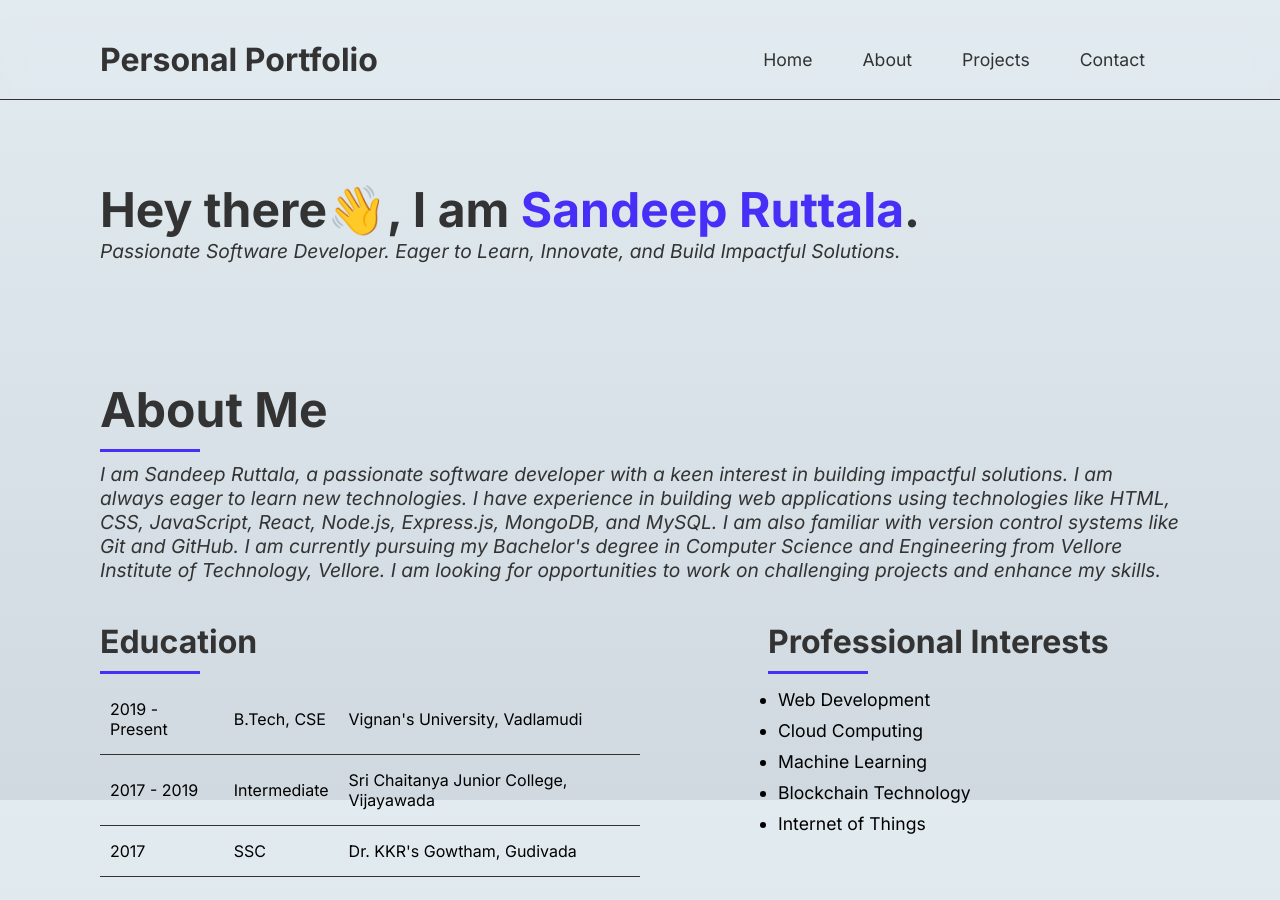
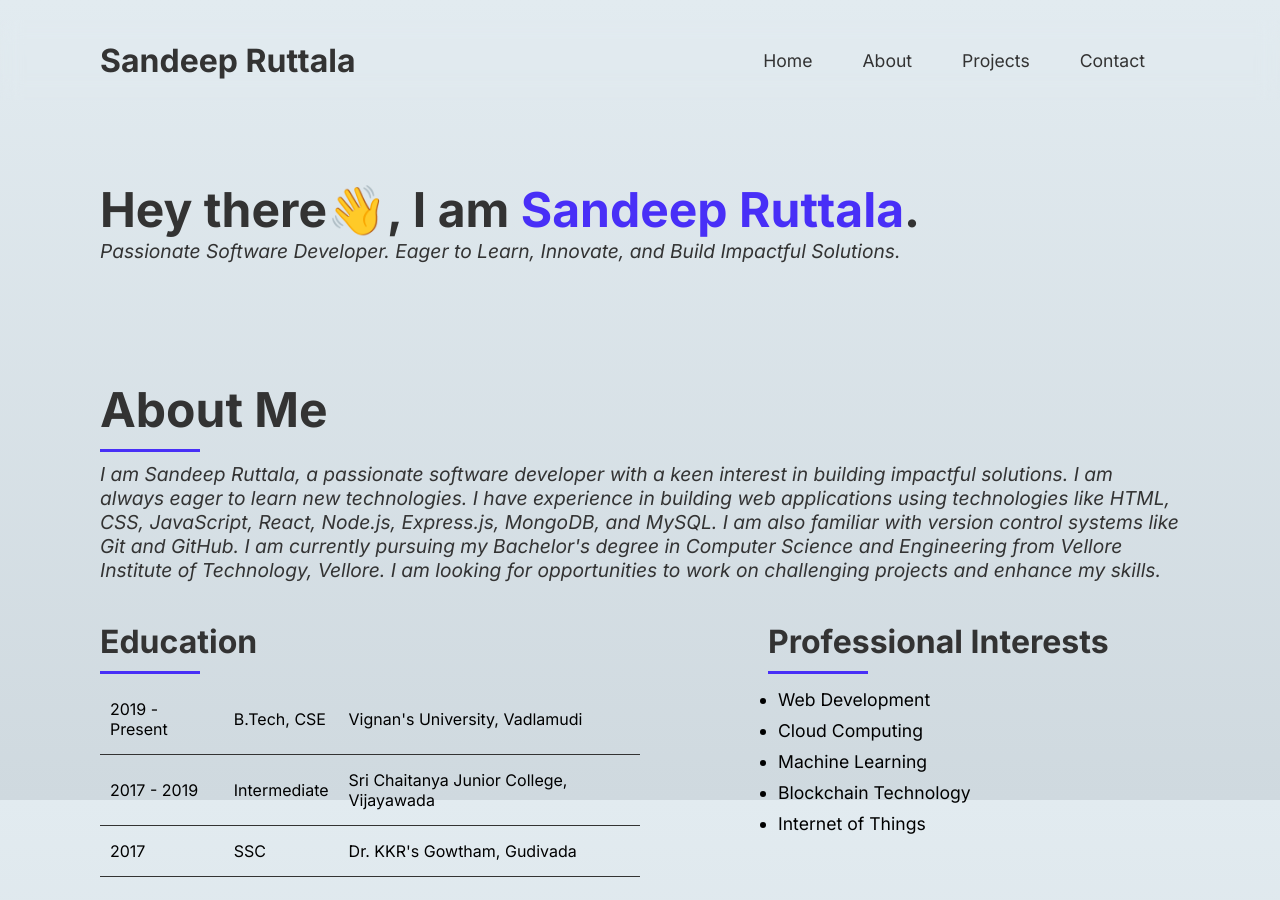
Before and after one commit to sandeepruttala/portfolio-bytexl, a plain HTML site: page index.html in a window 1280 px wide. Shown: the top 900 px of the page. Drawn offline with Linux system fonts and the light colour scheme.

Commit message:
removed name and  borders

```diff
--- a/index.html
+++ b/index.html
@@ -16,7 +16,7 @@
 
 <body>
     <header>
-        <h1 class="logo">Personal Portfolio</h1>
+        <h1 class="logo">Sandeep Ruttala</h1>
         <nav>
             <ul>
                 <li><a href="#">Home</a></li>
--- a/style.css
+++ b/style.css
@@ -39,7 +39,6 @@ header {
     padding: 10px 100px;
     color: white;
     height: 10vh;
-    border-bottom: 0.1px solid #333;
     backdrop-filter: blur(10px);
 }
 
@@ -236,5 +235,4 @@ footer {
     align-items: center;
     height: 10vh;
     color: #333;
-    border-top: 0.1px solid #333;
 }
```
